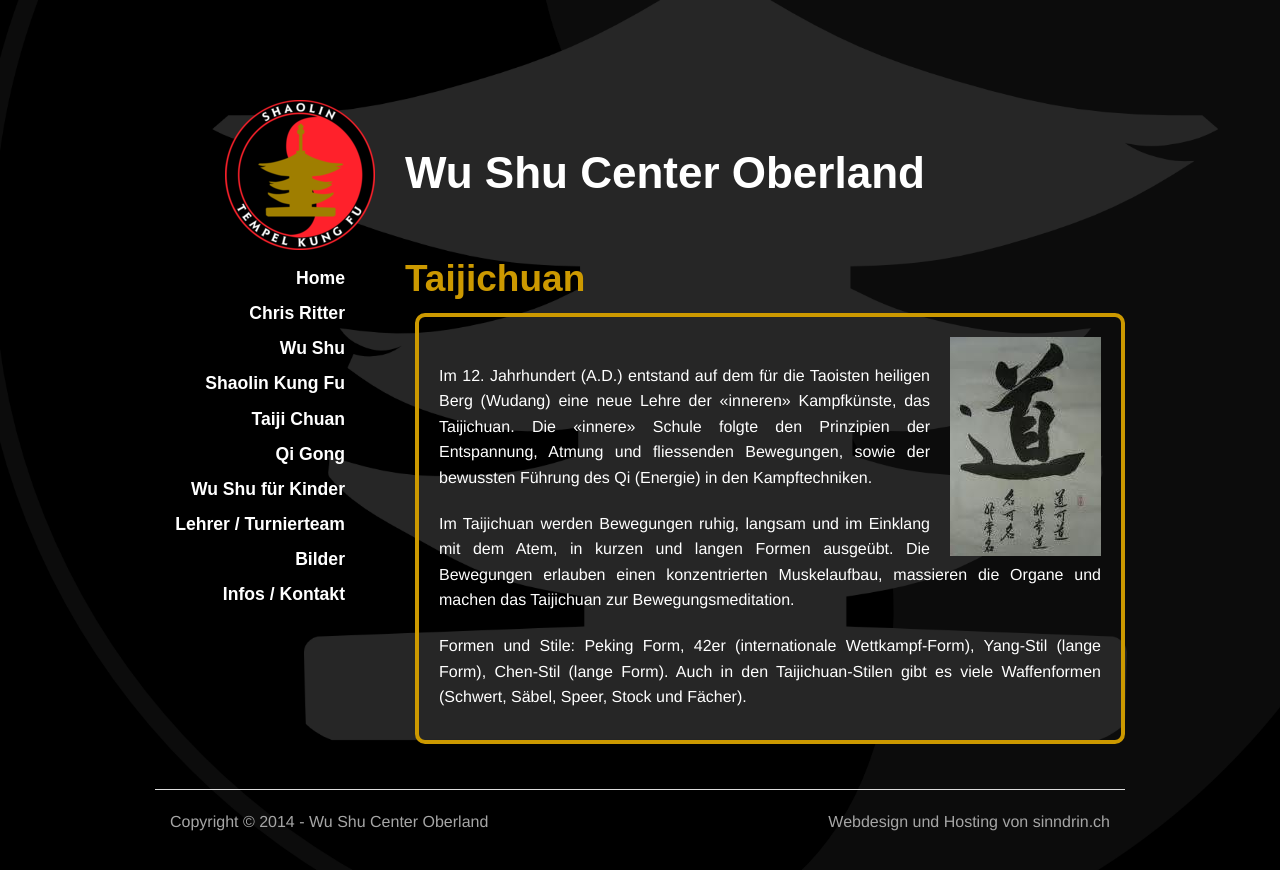
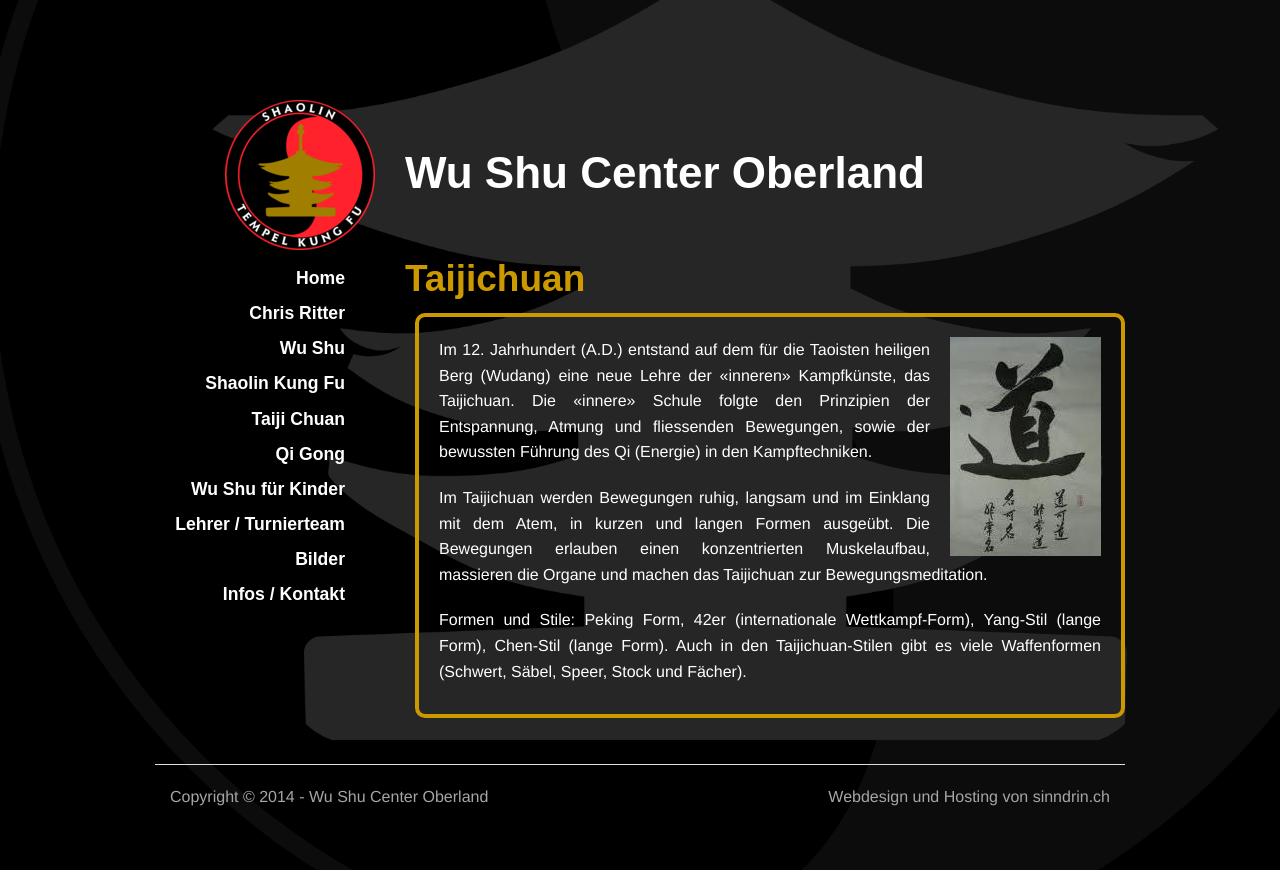
Before and after one commit to wu-shu/wu-shu.github.io, a Jekyll site: the page built from taiji-chuan/index.md, in a window 1280 px wide. Shown: the top 870 px of the page. Built offline with Jekyll 4.4.1, drawn with Linux system fonts in a browser that asks for light colours; some web fonts are replaced; Markdown is read by kramdown in place of the engine named in the settings; comment, search, counter and statistics services are not loaded.

Commit message:
ohne abstand

```diff
--- a/taiji-chuan/index.md
+++ b/taiji-chuan/index.md
@@ -3,7 +3,7 @@
 title: Taijichuan
 ---
 
-<img class="right" src="/images/tao.jpg" alt="Tao"><br>
+<img class="right" src="/images/tao.jpg" alt="Tao">
 Im 12. Jahrhundert (A.D.) entstand auf dem für die Taoisten heiligen Berg (Wudang) eine neue Lehre der «inneren» Kampfkünste, das Taijichuan. Die «innere» Schule folgte den Prinzipien der Entspannung, Atmung und fliessenden Bewegungen, sowie der bewussten Führung des Qi (Energie) in den Kampftechniken.
 
 Im Taijichuan werden Bewegungen ruhig, langsam und im Einklang mit dem Atem, in kurzen und langen Formen ausgeübt. Die Bewegungen erlauben einen konzentrierten Muskelaufbau, massieren die Organe und machen das Taijichuan zur Bewegungsmeditation.
```
